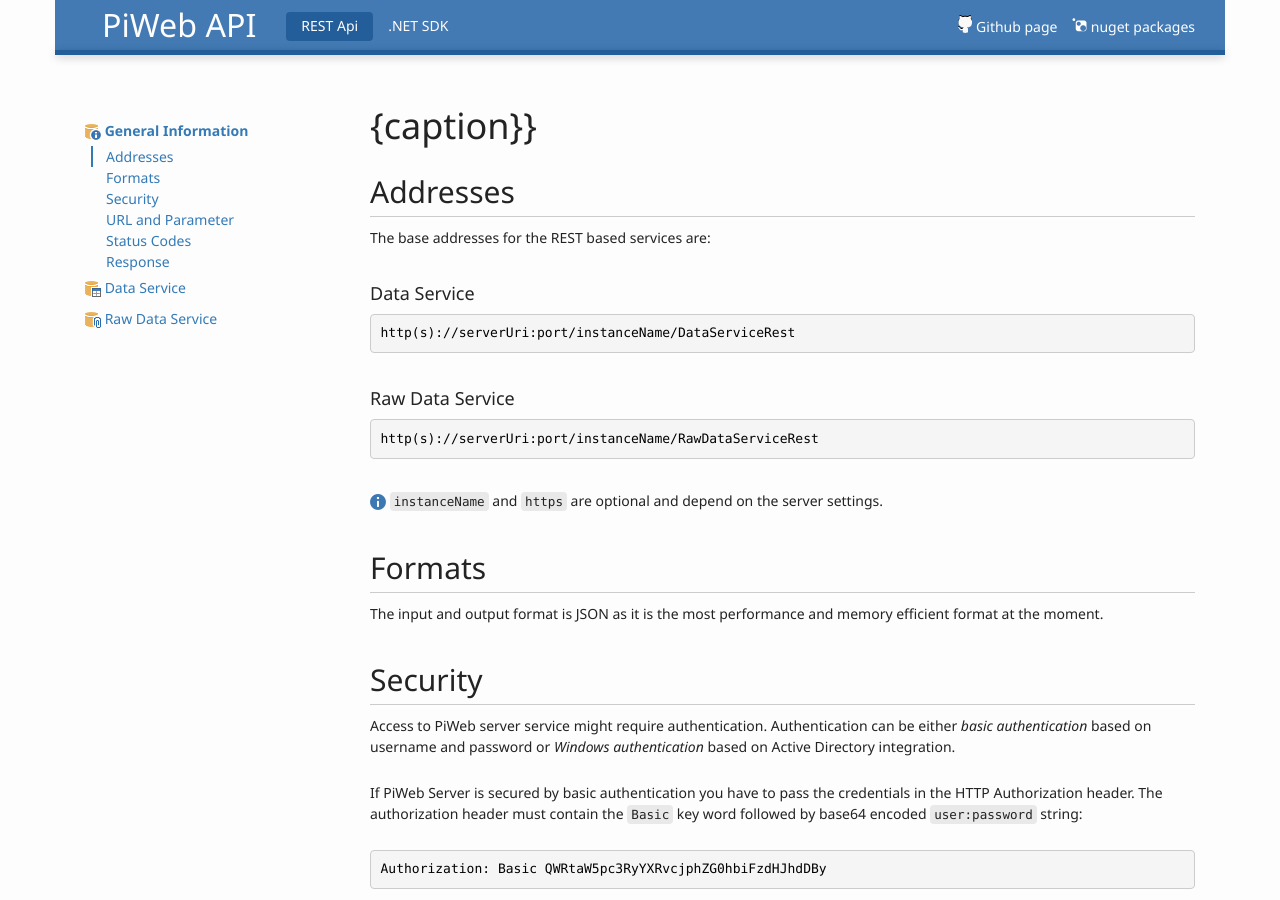
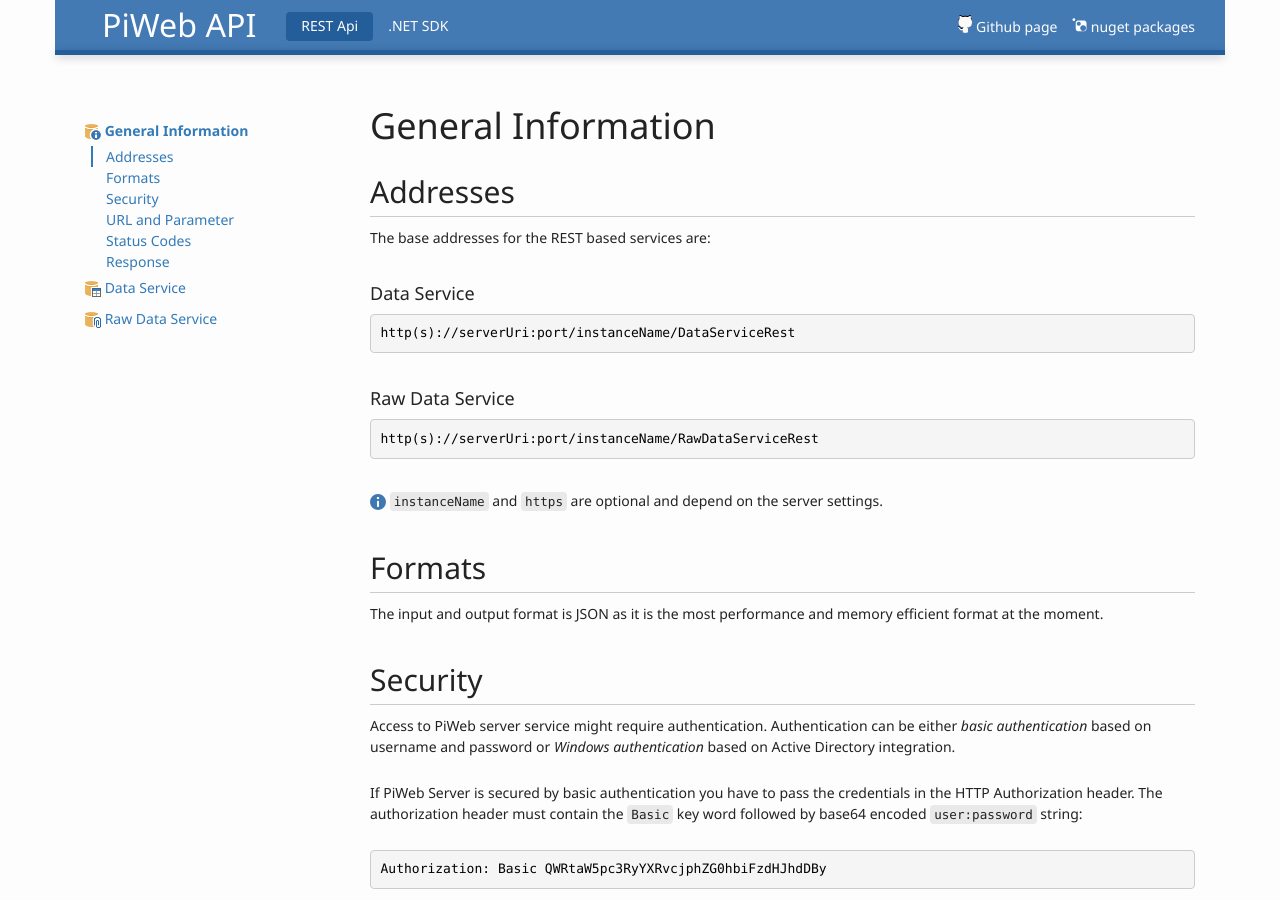
Before and after one commit to ZEISS-PiWeb/PiWeb-Api, a Jekyll site: the page built from _pages/01-restapi.md, in a window 1280 px wide and 900 px high. Built offline with Jekyll 4.4.1, drawn with Linux system fonts in a browser that asks for light colours.

Commit message:
Update 01-restapi.md

```diff
--- a/_pages/01-restapi.md
+++ b/_pages/01-restapi.md
@@ -65,7 +65,7 @@
 ---
 
 {% capture caption %} {{page.sections['general'].title}}{% endcapture %}
-<h1 id="{{page.sections['general'].anchor}}">{caption}}</h1>
+<h1 id="{{page.sections['general'].anchor}}">{{caption}}</h1>
 
 {% include_relative 011-general.md %}
 
```
